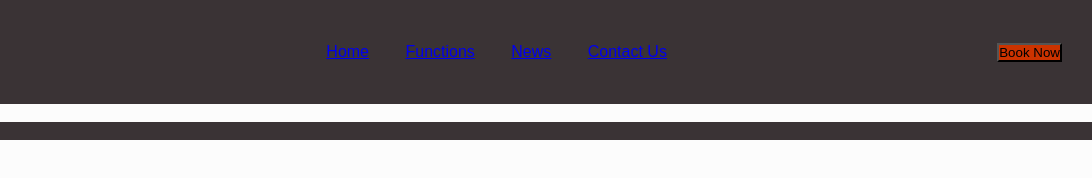
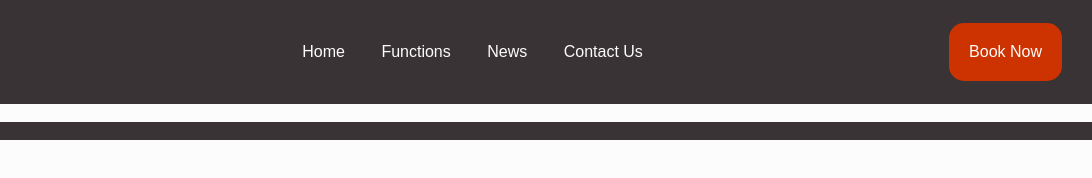
Before and after one commit to MickyJim01/RFDS, a plain HTML site: page index.html in a window 1280 px wide. Shown: the full height of the page, 188-1280 px from the left. Drawn offline with Linux system fonts and the light colour scheme.

Commit message:
save before bed

```diff
--- a/CSS/styles.css
+++ b/CSS/styles.css
@@ -32,21 +32,24 @@ body {
     min-height: 100vh;
 }
 
+
 header {
     background-color: var(--bg-dark);
+    color: var(--txt-light);
     display: flex;
     justify-content: space-between;
     align-items: center;
+
+    & li {
+        display: inline;
+        margin: 1rem;
+    }
+
+    & img, button {
+        margin: 0px 30px;
+    }
 }
 
-header li {
-    display: inline;
-    margin: 1rem;
-}
-
-header img, header button {
-    margin: 0px 30px;
-}
 
 footer {
     background-color: var(--bg-dark);
@@ -57,8 +60,29 @@ footer {
 img {
     border: 2px solid yellow;
 }
+button {
+    all: unset;
+}
+a {
+    text-decoration: none;
+    color: inherit;
+}
 
 button.booknow {
+    background-color: var(--accent);
+    padding: 20px;
+    border-radius: 15px;
+    transition: 0.3s;
+}
 
-    background-color: var(--accent);
+header a>button.booknow:hover {
+    transform: translate(0, -3px);
+    transition: 0.1s;
+    text-decoration: underline;
 }
+
+header a>button.booknow:active {
+    transform: translate(0,-1px);
+    transition: 0.1s;
+    color: var(--primary);
+}
```
